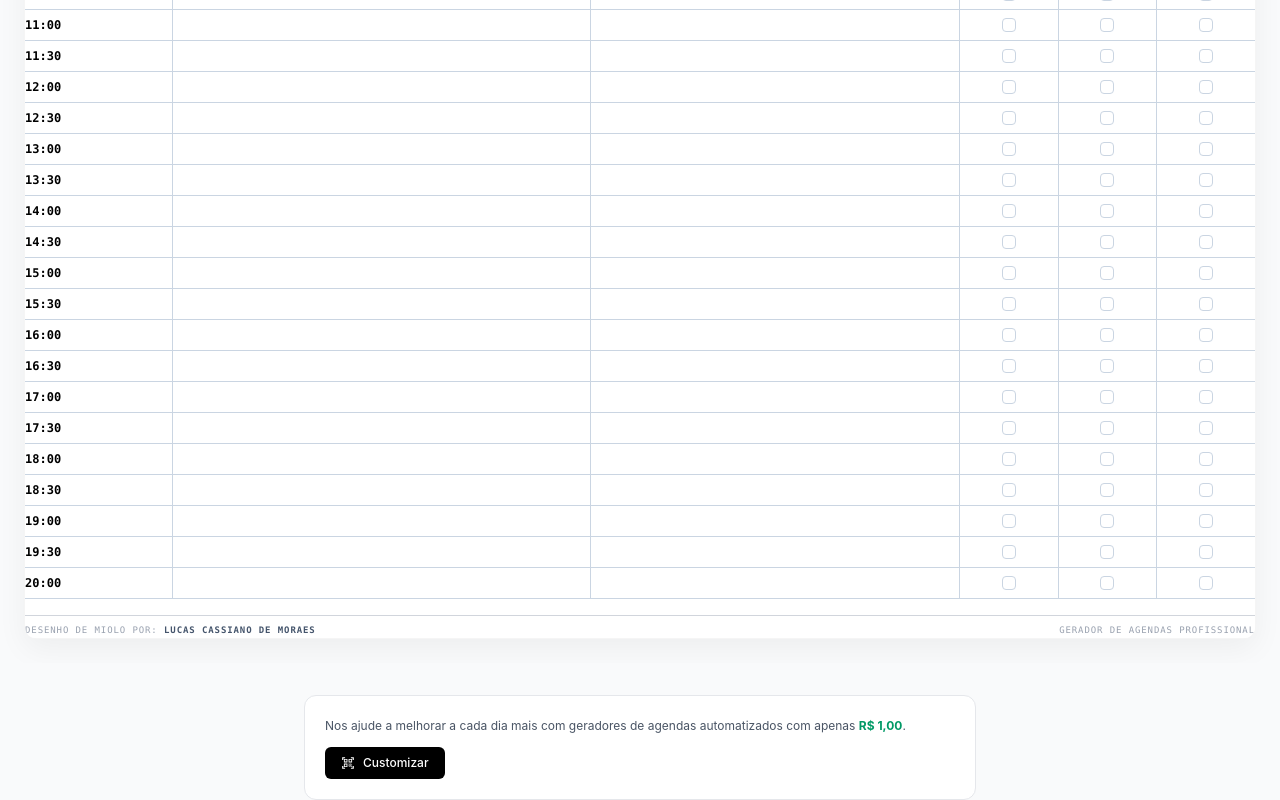
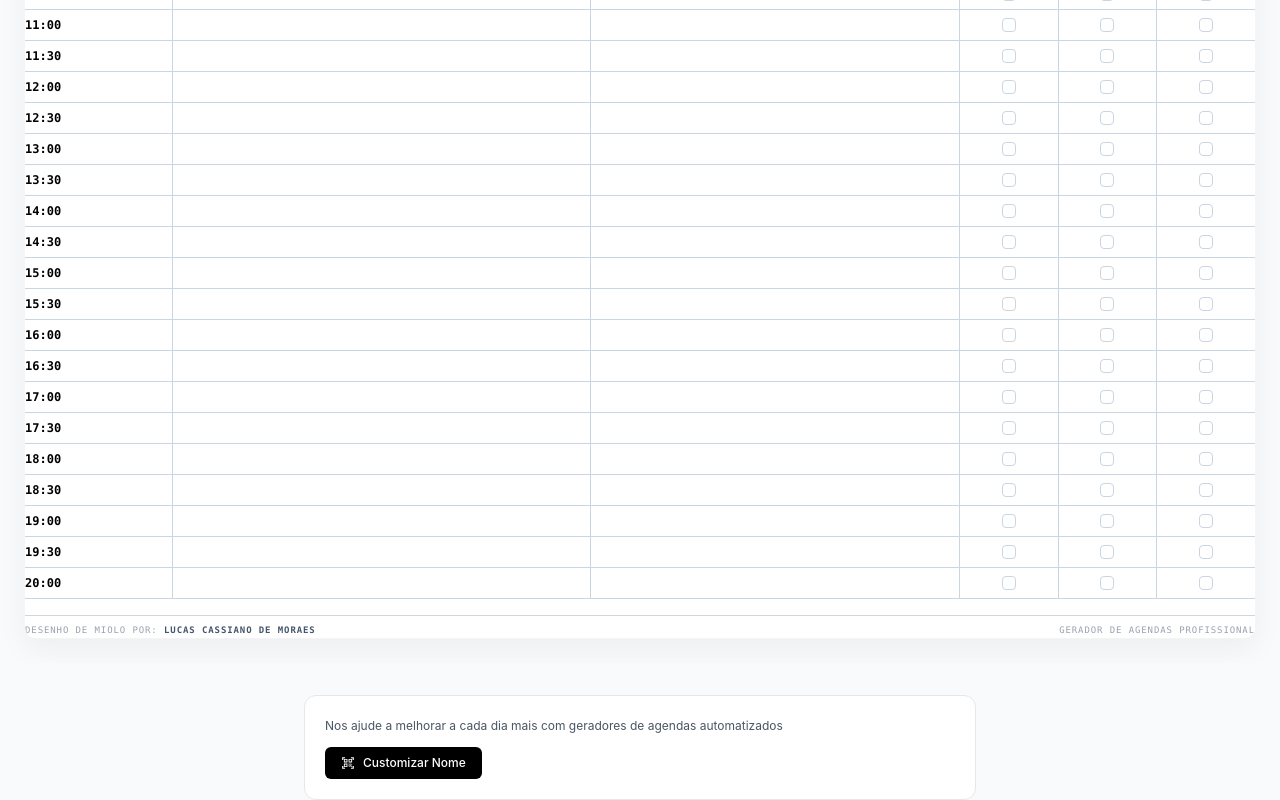
Before and after one commit to andreluismoraes500/Gerador-Miolo, a React (Vite) app: page / in a window 1280 px wide. Shown: the part 550-1350 px from the top of the page. Built offline with nearby package versions, Linux system fonts and the light colour scheme.

Commit message:
melhorando o pagamento

```diff
--- a/src/components/PaymentPanel.jsx
+++ b/src/components/PaymentPanel.jsx
@@ -24,8 +24,7 @@ export default function PaymentPanel({
       <div className="text-center mt-6 p-4 bg-emerald-50 rounded-lg border border-emerald-200 flex items-center justify-center gap-2 print:hidden">
         <MdOutlineCheckCircle className="w-4 h-4 text-emerald-600" />
         <p className="text-emerald-800 text-xs font-medium">
-          Assinatura Ativa: Licença de marca registrada para{" "}
-          <strong>"{customName}"</strong> ativada.
+          Nome alterado para: <strong>"{customName}"</strong>.
         </p>
       </div>
     );
@@ -35,8 +34,7 @@ export default function PaymentPanel({
     <div className="mt-8 w-full max-w-2xl mx-auto bg-white p-5 rounded-xl border border-gray-200 print:hidden">
       <p className="text-xs text-gray-600 mb-3 leading-relaxed">
         Nos ajude a melhorar a cada dia mais com geradores de agendas
-        automatizados com apenas{" "}
-        <span className="text-emerald-600 font-bold">R$ 1,00</span>.
+        automatizados
       </p>
 
       {!showPayment ? (
@@ -45,7 +43,7 @@ export default function PaymentPanel({
           className="bg-black hover:bg-gray-900 text-white font-medium text-xs py-2 px-4 rounded-md transition flex items-center gap-2"
         >
           <MdQrCodeScanner className="w-3.5 h-3.5" />
-          Customizar
+          Customizar Nome
         </button>
       ) : (
         <div className="mt-4 border border-gray-100 p-4 rounded-lg bg-gray-50 space-y-3">
```
